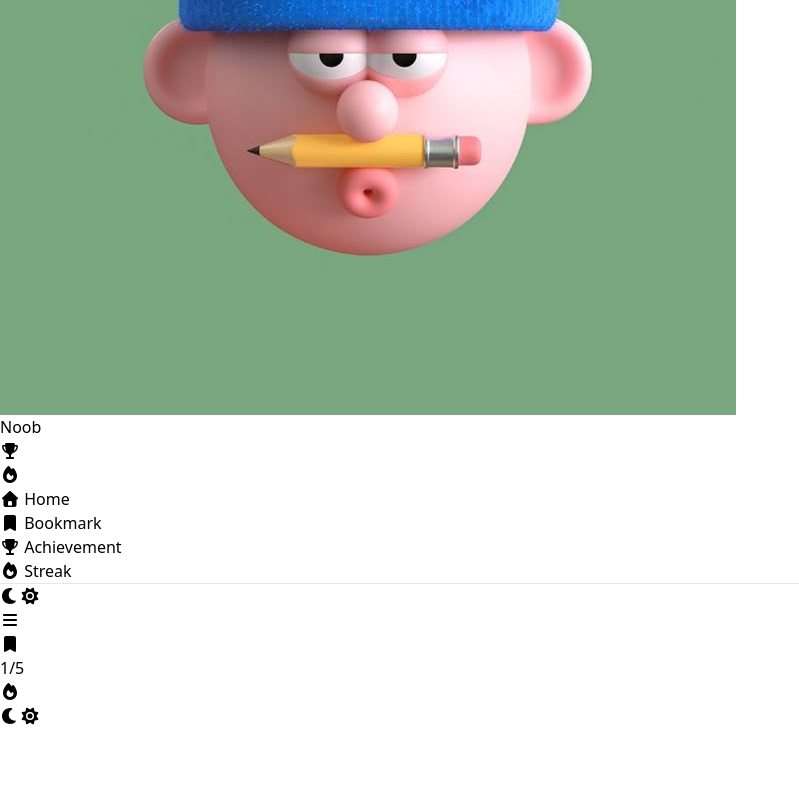
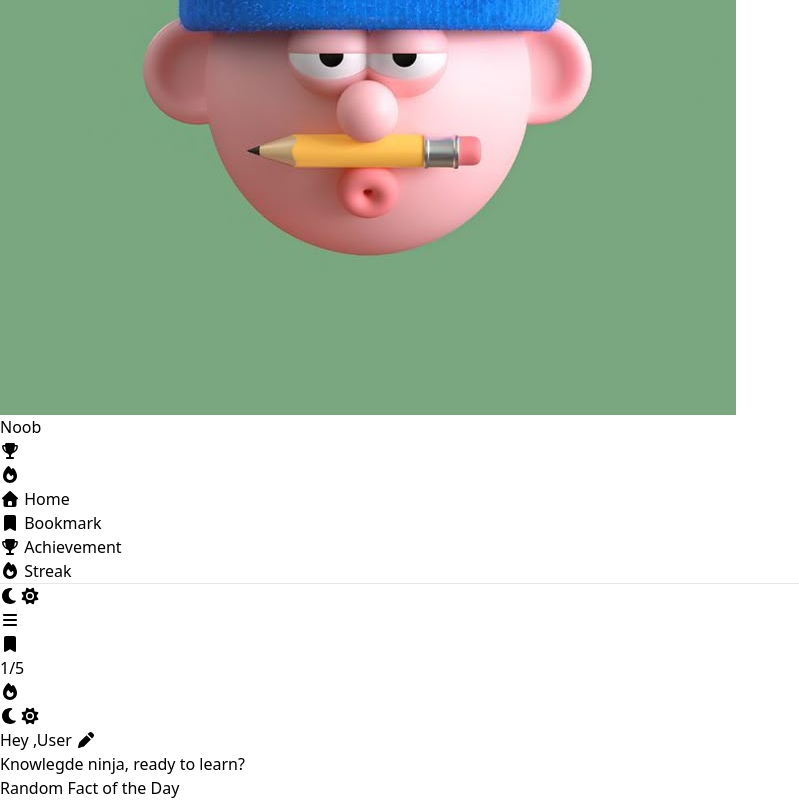
Before and after one commit to iom-future/learn-bit, a React (Vite) app: page / in a window 1280 px wide. Shown: the part 345-1145 px from the top of the page, without its empty margins (0-799 px from the left). Before the commit the page ends 1073 px from the top, so only its background shows below. Built offline with nearby package versions, Linux system fonts and the light colour scheme.

Commit message:
implement first dashboard design

```diff
--- a/src/App.jsx
+++ b/src/App.jsx
@@ -3,6 +3,7 @@ import NavBar from './components/NavBar.jsx'
 import AsideNavBar from './components/AsideNavBar.jsx'
 import AsideNavProvider from './components/AsideNavContext.jsx'
 import CalenderGenerator from './components/CalenderGenerator.jsx';
+import DashboardIntro from './components/DashboardIntro.jsx';
 
 function App() {
   //for toggling the nav bar
@@ -15,14 +16,14 @@ function App() {
   //for toggling the streak cakender
   let [isStreakCalendarOpen,setIsSreakCalendarOpen] = useState(false);
   return(
-    <div className='app relative bg-[#fafaf9] w-full p-3'>
+    <div className='app relative bg-[#fafaf9] w-full '>
       <AsideNavProvider asideNavClass={asideNavClass}>
           <AsideNavBar asideNav={asideNav}   />
           <NavBar asideNav={asideNav}  streakToggleMode={isStreakCalendarOpen} setStreakToggleMode={setIsSreakCalendarOpen}  streakRef={streakNav} />
-        {isStreakCalendarOpen &&  <CalenderGenerator streakToggleMode={isStreakCalendarOpen} setStreakToggleMode={setIsSreakCalendarOpen} streakRef={streakNav} />}
+
       </AsideNavProvider>
-
-
+  {isStreakCalendarOpen &&  <CalenderGenerator streakToggleMode={isStreakCalendarOpen} setStreakToggleMode={setIsSreakCalendarOpen} streakRef={streakNav} />}
+       <DashboardIntro />
 
 
     </div>
--- /dev/null
+++ b/src/components/DashboardIntro.jsx
@@ -0,0 +1,32 @@
+import { useState } from "react"
+import { FontAwesomeIcon } from '@fortawesome/react-fontawesome' //components
+import { faPen } from '@fortawesome/free-solid-svg-icons' //icons
+import gsap from 'gsap'
+import { useGSAP } from '@gsap/react'
+import profilePicture from "./../assets/download (4).jpg"
+function DashboardIntro() {
+    let [userProfile,setUserProfile]=useState({name:"User"})
+  return (
+    <div className=" rounded-b-xl">
+        <div className={`dashboard-intro-wrapper w-full h-64 bg-cover bg-center pt-20 p-3   `}>
+             <header>
+                <h1 className="relative text-3xl ">Hey ,{userProfile.name} < FontAwesomeIcon icon={faPen} className="text-xs absolute top-0 pl-1" /> </h1>
+                <p>Knowlegde ninja, ready to learn?</p>
+            </header>
+
+            <div className="random-fact bg-purple-400 h-24 rounded-lg p-2 px-3 mt-2">
+                <h2 className="text-lg font-semibold text-white">Random Fact of the Day</h2>
+                <article>
+                    <p className="random-fact-text"></p>
+
+                    <div className="fact-icon"></div>
+                </article>
+            </div>
+        </div>
+
+
+    </div>
+  )
+}
+
+export default DashboardIntro
--- a/src/components/NavBar.jsx
+++ b/src/components/NavBar.jsx
@@ -34,7 +34,7 @@ function NavBar({asideNav,setStreakToggleMode,streakRef}) {
     console.log(`the streak ref is ${streakRef.current}`);
 }
   return (
-    <nav className='flex justify-between items-center bg-slate-200/80 p-3 rounded-full border-t-2 border-white border-b-2  backdrop-blur-md'>
+    <nav className='flex justify-between items-center fixed w-[90%] left-1/2 -translate-x-1/2 top-3 z-[40] bg-slate-200/80 p-3 rounded-full border-t-2 border-white border-b-2  backdrop-blur-md'>
       <FontAwesomeIcon icon={faBars} onClick={toggleAsideNav} />
 
         <div className="streak-counter justify-center w-[70%] items-center gap-2 flex">
```
